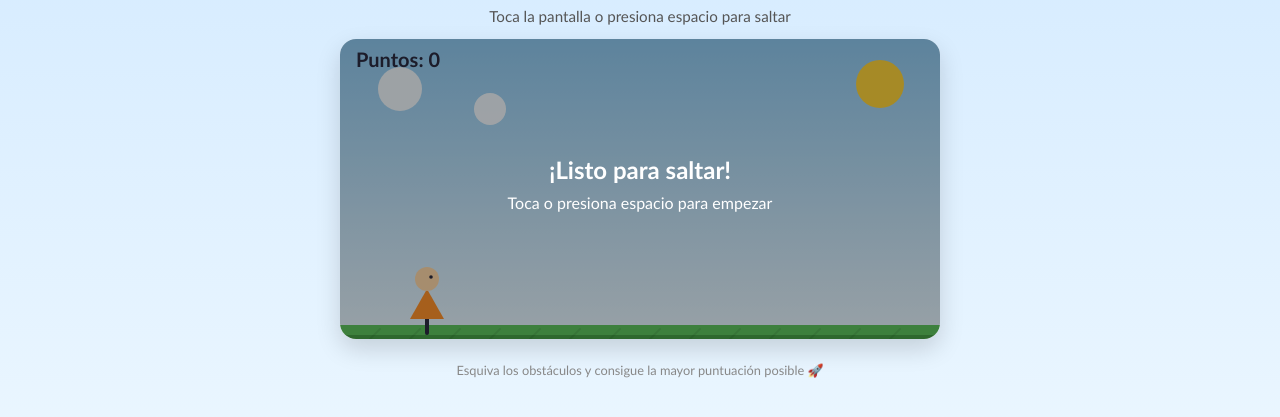
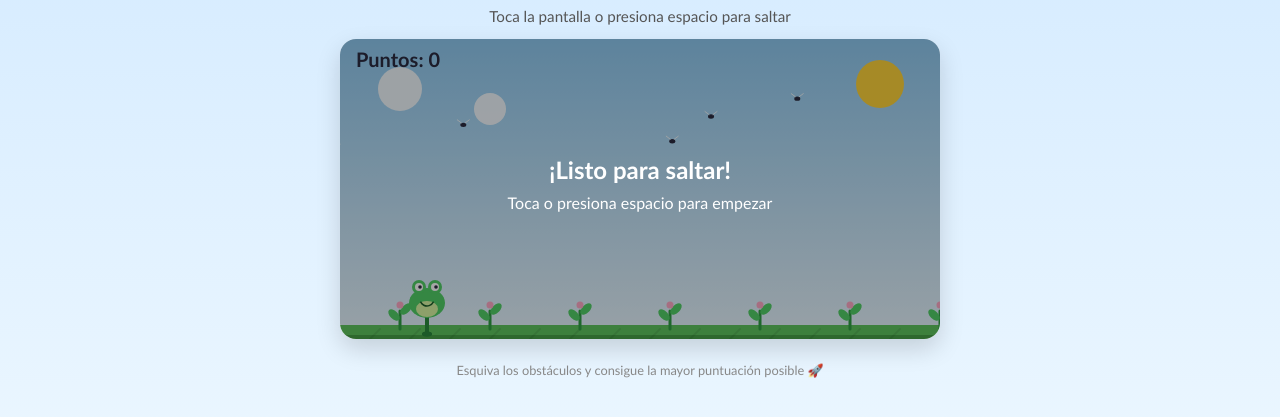
Before and after one commit to carmensanpi/mi-primer-deploy, a plain HTML site: page index.html in a window 1280 px wide. Shown: the part 223-640 px from the top of the page. Drawn offline with Linux system fonts and the light colour scheme.

Commit message:
Cambia el personaje por una rana y añade plantas y moscas al paisaje
La rana come una mosca con cada salto, y el fondo ahora tiene plantas decorativas y moscas revoloteando.

Co-Authored-By: Claude Sonnet 5 <noreply@anthropic.com>

```diff
--- a/index.html
+++ b/index.html
@@ -108,6 +108,17 @@
   let nextObstacleIn = 70;
   let gameOver = false;
   let started = false;
+  let eatEffects = [];
+
+  const flies = [];
+  for (let i = 0; i < 5; i++) {
+    flies.push({
+      x: Math.random() * W,
+      y: 35 + Math.random() * 90,
+      phase: Math.random() * Math.PI * 2,
+      speed: 0.3 + Math.random() * 0.4
+    });
+  }
 
   function resetGame() {
     player.y = GROUND_Y;
@@ -120,6 +131,7 @@
     nextObstacleIn = 70;
     gameOver = false;
     started = true;
+    eatEffects = [];
   }
 
   function jump() {
@@ -133,6 +145,7 @@
     if (player.onGround) {
       player.vy = JUMP_FORCE;
       player.onGround = false;
+      eatEffects.push({ x: player.x + 30, y: player.y - 12, t: 0 });
     }
   }
 
@@ -191,39 +204,135 @@
     }
   }
 
-  function drawPlayer() {
+  function drawFrog() {
     const legSwing = player.onGround ? Math.sin(frame * 0.4) * 10 : 0;
     const px = player.x;
     const py = player.y;
 
-    ctx.strokeStyle = '#2b2b40';
+    ctx.strokeStyle = '#2b8a3e';
     ctx.lineWidth = 4;
     ctx.lineCap = 'round';
-
     ctx.beginPath();
-    ctx.moveTo(px + 17, py + 30);
+    ctx.moveTo(px + 17, py + 26);
     ctx.lineTo(px + 17 - legSwing, py + 44);
-    ctx.moveTo(px + 17, py + 30);
+    ctx.moveTo(px + 17, py + 26);
     ctx.lineTo(px + 17 + legSwing, py + 44);
     ctx.stroke();
 
-    ctx.fillStyle = '#ff922b';
+    ctx.fillStyle = '#2b8a3e';
     ctx.beginPath();
-    ctx.moveTo(px + 17, py);
-    ctx.lineTo(px + 34, py + 30);
-    ctx.lineTo(px, py + 30);
-    ctx.closePath();
+    ctx.ellipse(px + 17 - legSwing, py + 45, 5, 2.5, 0, 0, Math.PI * 2);
+    ctx.fill();
+    ctx.beginPath();
+    ctx.ellipse(px + 17 + legSwing, py + 45, 5, 2.5, 0, 0, Math.PI * 2);
     ctx.fill();
 
-    ctx.fillStyle = '#ffd8a8';
+    ctx.fillStyle = '#51cf66';
     ctx.beginPath();
-    ctx.arc(px + 17, py - 10, 12, 0, Math.PI * 2);
+    ctx.ellipse(px + 17, py + 14, 18, 15, 0, 0, Math.PI * 2);
+    ctx.fill();
+
+    ctx.fillStyle = '#d8f5a2';
+    ctx.beginPath();
+    ctx.ellipse(px + 17, py + 20, 11, 8, 0, 0, Math.PI * 2);
+    ctx.fill();
+
+    ctx.fillStyle = '#51cf66';
+    ctx.beginPath();
+    ctx.arc(px + 9, py - 2, 7, 0, Math.PI * 2);
+    ctx.fill();
+    ctx.beginPath();
+    ctx.arc(px + 25, py - 2, 7, 0, Math.PI * 2);
+    ctx.fill();
+
+    ctx.fillStyle = '#ffffff';
+    ctx.beginPath();
+    ctx.arc(px + 9, py - 2, 4, 0, Math.PI * 2);
+    ctx.fill();
+    ctx.beginPath();
+    ctx.arc(px + 25, py - 2, 4, 0, Math.PI * 2);
     ctx.fill();
 
     ctx.fillStyle = '#2b2b40';
     ctx.beginPath();
-    ctx.arc(px + 21, py - 12, 1.8, 0, Math.PI * 2);
+    ctx.arc(px + 10, py - 2, 1.8, 0, Math.PI * 2);
     ctx.fill();
+    ctx.beginPath();
+    ctx.arc(px + 26, py - 2, 1.8, 0, Math.PI * 2);
+    ctx.fill();
+
+    ctx.strokeStyle = '#1b5e2a';
+    ctx.lineWidth = 1.5;
+    ctx.beginPath();
+    ctx.arc(px + 17, py + 10, 7, 0.15 * Math.PI, 0.85 * Math.PI);
+    ctx.stroke();
+  }
+
+  function drawPlants() {
+    const spacing = 90;
+    const offset = (frame * speed) % spacing;
+    for (let x = W + spacing - offset; x > -spacing; x -= spacing) {
+      drawPlant(x, GROUND_Y + 40);
+    }
+  }
+
+  function drawPlant(x, baseY) {
+    ctx.strokeStyle = '#2f9e44';
+    ctx.lineWidth = 3;
+    ctx.beginPath();
+    ctx.moveTo(x, baseY);
+    ctx.lineTo(x, baseY - 18);
+    ctx.stroke();
+
+    ctx.fillStyle = '#51cf66';
+    ctx.beginPath();
+    ctx.ellipse(x - 6, baseY - 14, 7, 4, Math.PI / 4, 0, Math.PI * 2);
+    ctx.fill();
+    ctx.beginPath();
+    ctx.ellipse(x + 6, baseY - 20, 7, 4, -Math.PI / 4, 0, Math.PI * 2);
+    ctx.fill();
+
+    ctx.fillStyle = '#ffa8c5';
+    ctx.beginPath();
+    ctx.arc(x, baseY - 24, 3.5, 0, Math.PI * 2);
+    ctx.fill();
+  }
+
+  function drawFly(x, y, scale) {
+    ctx.fillStyle = '#2b2b40';
+    ctx.beginPath();
+    ctx.ellipse(x, y, 3 * scale, 2.2 * scale, 0, 0, Math.PI * 2);
+    ctx.fill();
+    ctx.strokeStyle = 'rgba(255,255,255,0.8)';
+    ctx.lineWidth = 1;
+    ctx.beginPath();
+    ctx.moveTo(x - 2 * scale, y - 2 * scale);
+    ctx.lineTo(x - 6 * scale, y - 5 * scale);
+    ctx.moveTo(x + 2 * scale, y - 2 * scale);
+    ctx.lineTo(x + 6 * scale, y - 5 * scale);
+    ctx.stroke();
+  }
+
+  function drawFlies() {
+    flies.forEach(f => {
+      f.phase += 0.08;
+      f.x -= f.speed;
+      if (f.x < -10) f.x = W + 10;
+      drawFly(f.x, f.y + Math.sin(f.phase) * 6, 1);
+    });
+  }
+
+  function drawEatEffects() {
+    eatEffects.forEach(e => {
+      e.t++;
+      const progress = e.t / 16;
+      const scale = Math.max(0, 1 - progress);
+      ctx.save();
+      ctx.globalAlpha = scale;
+      drawFly(e.x, e.y - progress * 10, scale);
+      ctx.restore();
+    });
+    eatEffects = eatEffects.filter(e => e.t < 16);
   }
 
   function drawObstacles() {
@@ -311,8 +420,11 @@
 
   function loop() {
     drawBackground();
+    drawPlants();
+    drawFlies();
     drawObstacles();
-    drawPlayer();
+    drawFrog();
+    drawEatEffects();
     drawScore();
 
     if (!started) {
```
